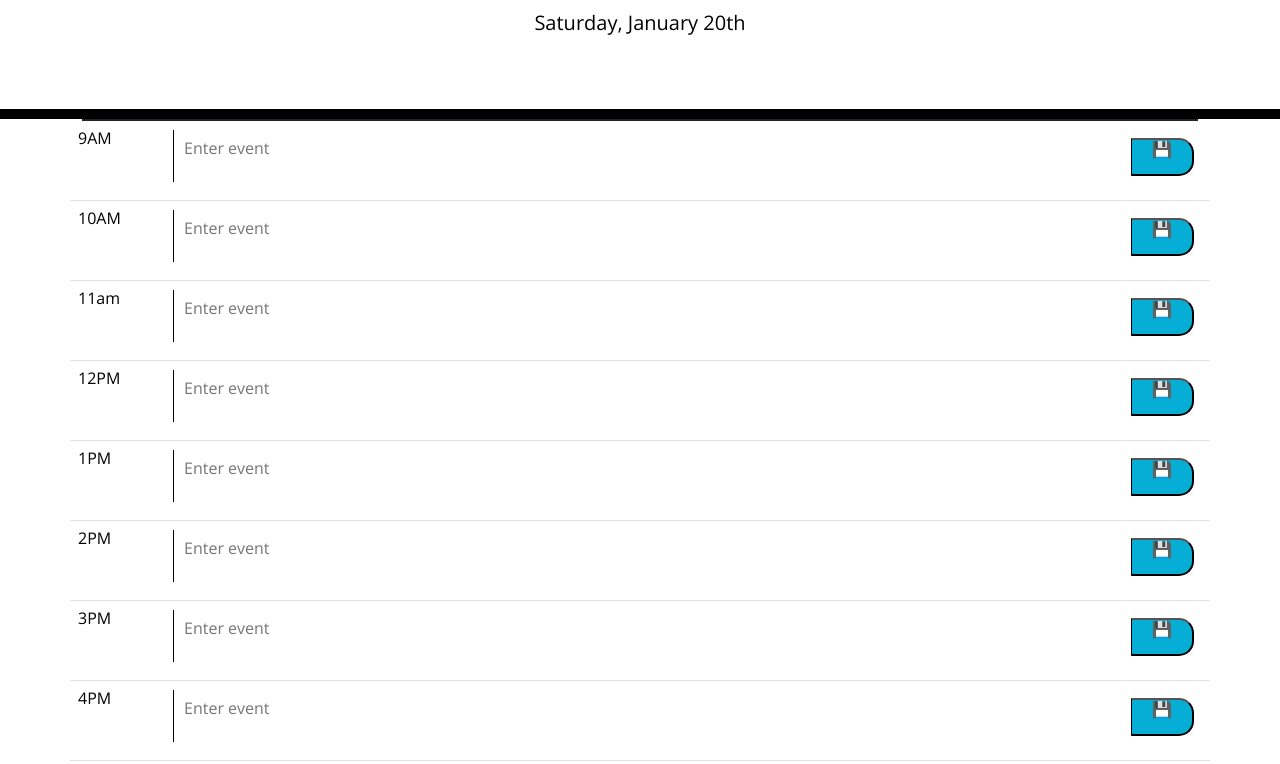
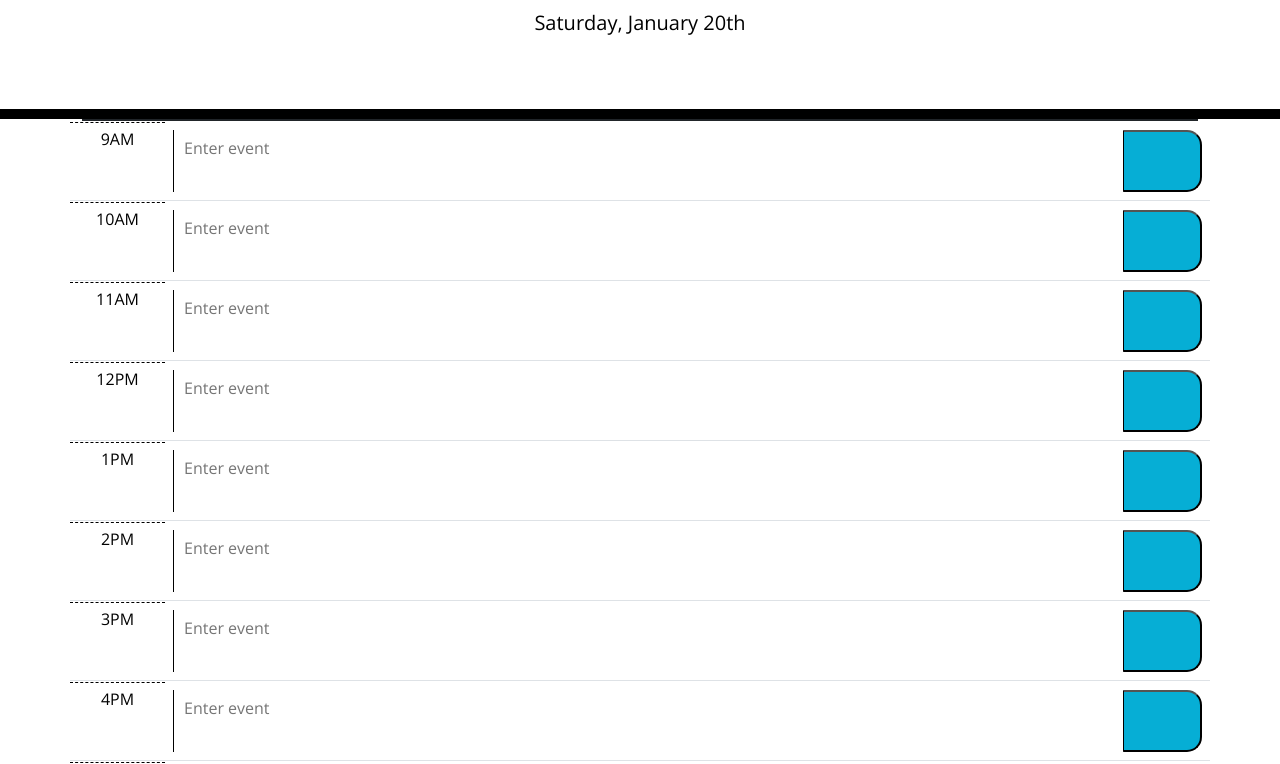
Before and after one commit to anadomuta/challenge-daily-planner, a plain HTML site: page index.html in a window 1280 px wide. Shown: the part 168-932 px from the top of the page. Drawn offline with nearby package versions, Linux system fonts and the light colour scheme.

Commit message:
adjusted styling of button and hour blocks in the table

```diff
--- a/assets/css/style.css
+++ b/assets/css/style.css
@@ -24,6 +24,8 @@ header {
 
 .description {
   white-space: pre-wrap;
+  width: 100%;
+  height: 100%;
 }
 
 .time-block {
@@ -43,6 +45,7 @@ header {
   background-color: #ffffff;
   color: #000000;
   border-top: 1px dashed #000000;
+  text-align: center;
 }
 
 .past {
@@ -66,6 +69,8 @@ header {
   border-bottom-right-radius: 15px;
   background-color: #06aed5;
   color: white;
+  width: 100%;
+  height: 100%;
 }
 
 .saveBtn i:hover {
--- a/assets/js/script.js
+++ b/assets/js/script.js
@@ -1,6 +1,11 @@
 $(document).ready(function () {
   var currentDay = $("#currentDay");
   var time = $("#hour");
+  var currentTime = $(".currentTime");
+  var colorRow = $(".col-sm-10");
+  var pastEvent = $(".past");
+  var presentEvent = $(".present");
+  var futureEvent = $(".future");
   var eventText = $(".description");
   var saveButton = $(".saveBtn");
 
@@ -17,18 +22,16 @@ $(document).ready(function () {
 
     localStorage.setItem("events", JSON.stringify(eventFromLS));
   }
+  saveButton.on("click", saveEvent);
 
   // Retrieve Events from Local Storage
   function storeEvent() {
     var eventFromLS = localStorage.getItem("events");
     if (eventFromLS === null || eventFromLS === undefined) {
       eventFromLS = [];
-      //   localStorage.setItem(".description", JSON.stringify(eventFromLS));
     } else {
       eventFromLS = JSON.parse(eventFromLS);
     }
     return eventFromLS;
   }
-
-  saveButton.on("click", saveEvent);
 });
--- a/index.html
+++ b/index.html
@@ -22,66 +22,66 @@
   </header>
   <div class="container">
     <!-- Timeblocks go here -->
-    <table class="table align-middle">
+    <table class="table">
       <tbody class="table-group-divider">
         <tr class="row">
-          <td class="col-sm-1 currentTime past present future"><span id="hour">9AM</span></td>
+          <td class="col-sm-1 hour"><span class="currentTime">9AM</span></td>
           <td class="col-sm-10"><textarea placeholder="Enter event" class="description"></textarea></td>
-          <td class="col-sm-1 p-3"><button class="saveBtn">💾
+          <td class="col-sm-1"><button class="saveBtn">
             </button></td>
         </tr>
         <tr class="row">
-          <td class="col-sm-1 currentTime"><span id="hour">10AM</span></td>
+          <td class="col-sm-1 hour"><span class="currentTime">10AM</span></td>
           <td class="col-sm-10"><textarea placeholder="Enter event" class="description"></textarea></td>
-          <td class="col-sm-1 p-3"><button class="saveBtn">💾
+          <td class="col-sm-1"><button class="saveBtn">
             </button></td>
         </tr>
         <tr class="row">
-          <td class="col-sm-1 currentTime"><span id="hour">11am</span></td>
+          <td class="col-sm-1 hour"><span class="currentTime">11AM</span></td>
           <td class="col-sm-10"><textarea placeholder="Enter event" class="description"></textarea></td>
-          <td class="col-sm-1 p-3"><button class="saveBtn">💾
+          <td class="col-sm-1"><button class="saveBtn">
             </button></td>
         </tr>
         <tr class="row">
-          <td class="col-sm-1 currentTime"><span id="hour">12PM</span></td>
+          <td class="col-sm-1 hour"><span class="currentTime">12PM</span></td>
           <td class="col-sm-10"><textarea placeholder="Enter event" class="description"></textarea></td>
-          <td class="col-sm-1 p-3"><button class="saveBtn">💾
+          <td class="col-sm-1"><button class="saveBtn">
             </button></td>
         </tr>
         <tr class="row">
-          <td class="col-sm-1 currentTime"><span id="hour">1PM</span></td>
+          <td class="col-sm-1 hour"><span class="currentTime">1PM</span></td>
           <td class="col-sm-10"><textarea placeholder="Enter event" class="description"></textarea></td>
-          <td class="col-sm-1 p-3"><button class="saveBtn">💾
+          <td class="col-sm-1"><button class="saveBtn">
             </button></td>
         </tr>
         <tr class="row">
-          <td class="col-sm-1 currentTime"><span id="hour">2PM</span></td>
+          <td class="col-sm-1 hour"><span class="currentTime">2PM</span></td>
           <td class="col-sm-10"><textarea placeholder="Enter event" class="description"></textarea></td>
-          <td class="col-sm-1 p-3"><button class="saveBtn">💾
+          <td class="col-sm-1"><button class="saveBtn">
             </button></td>
         </tr>
         <tr class="row">
-          <td class="col-sm-1 currentTime"><span id="hour">3PM</span></td>
+          <td class="col-sm-1 hour"><span class="currentTime">3PM</span></td>
           <td class="col-sm-10"><textarea placeholder="Enter event" class="description"></textarea></td>
-          <td class="col-sm-1 p-3"><button class="saveBtn">💾
+          <td class="col-sm-1"><button class="saveBtn">
             </button></td>
         </tr>
         <tr class="row">
-          <td class="col-sm-1 currentTime"><span id="hour"">4PM</span></td>
+          <td class="col-sm-1 hour"><span class="currentTime">4PM</span></td>
           <td class=" col-sm-10"><textarea placeholder="Enter event" class="description"></textarea></td>
-          <td class="col-sm-1 p-3"><button class="saveBtn">💾
+          <td class="col-sm-1"><button class="saveBtn">
             </button></td>
         </tr>
         <tr class="row">
-          <td class="col-sm-1 currentTime"><span id="hour">5PM</span></td>
+          <td class="col-sm-1 hour"><span class="currentTime">5PM</span></td>
           <td class="col-sm-10"><textarea placeholder="Enter event" class="description"></textarea></td>
-          <td class="col-sm-1 p-3"><button class="saveBtn">💾
+          <td class="col-sm-1"><button class="saveBtn">
             </button></td>
         </tr>
         <tr class="row">
-          <td class="col-sm-1 currentTime"><span id="hour">6PM</span></td>
+          <td class="col-sm-1 hour"><span class="currentTime">6PM</span></td>
           <td class="col-sm-10"><textarea placeholder="Enter event" class="description"></textarea></td>
-          <td class="col-sm-1 p-3"><button class="saveBtn">💾
+          <td class="col-sm-1"><button class="saveBtn">
             </button></td>
         </tr>
       </tbody>
```
